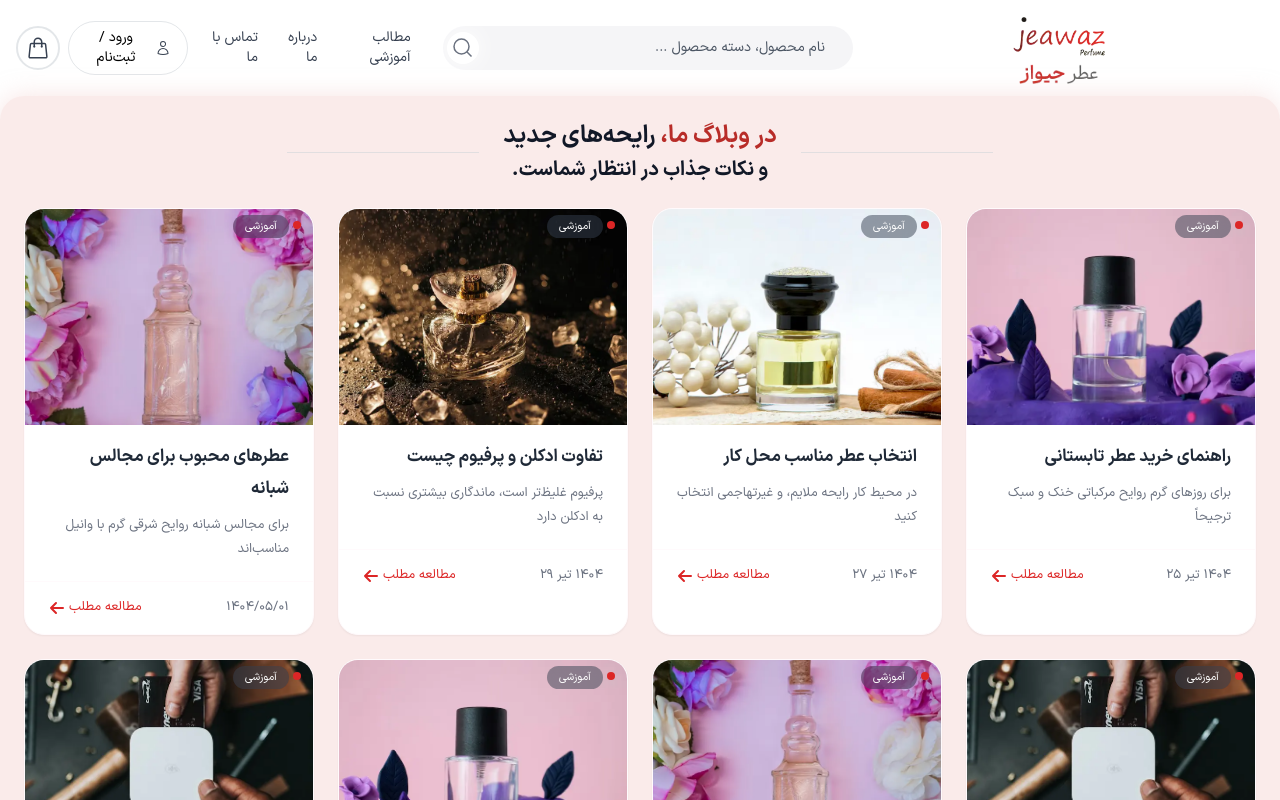
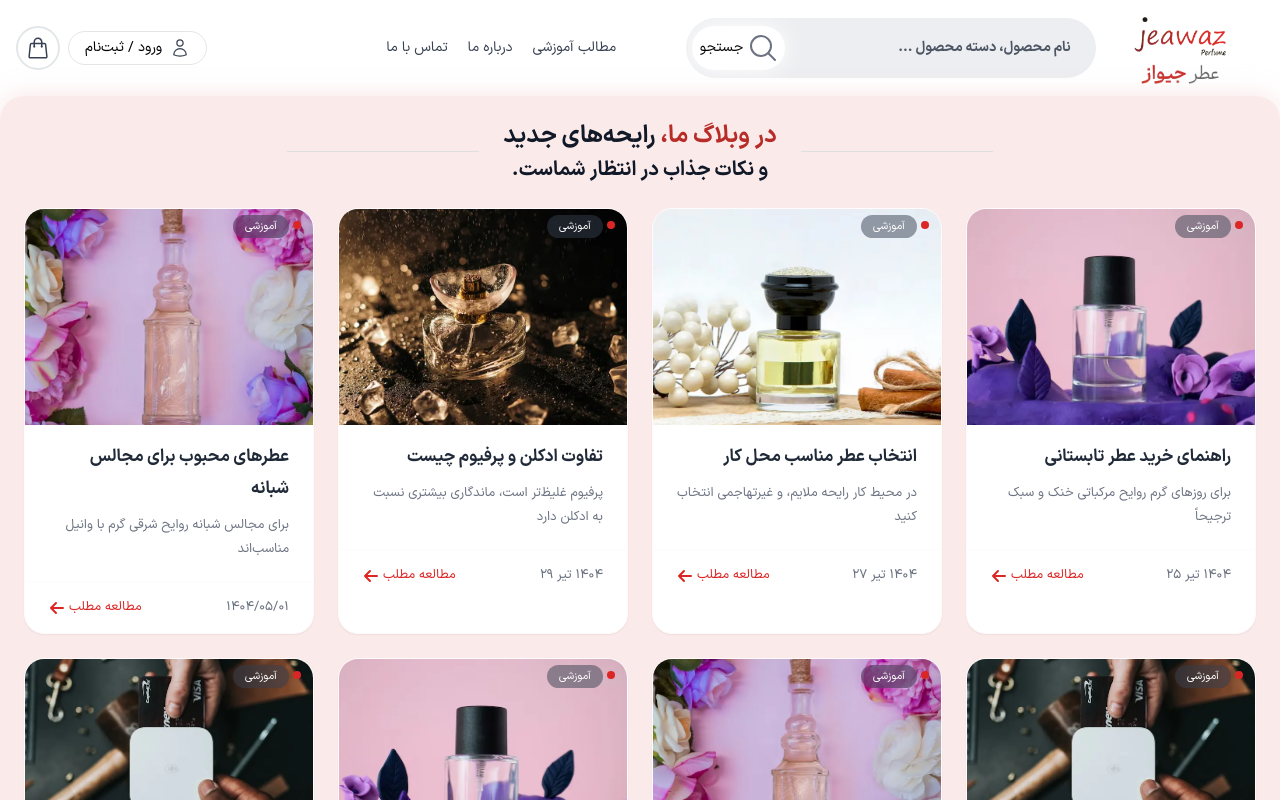
Before and after one commit to MohammadmehdiJamalpour/jeawaz, a React (Vite) app: page / in a window 1280 px wide. Shown: the top 800 px of the page. Built offline with nearby package versions, Linux system fonts and the light colour scheme.

Commit message:
width control on header + responsive improvements on search Input

```diff
--- a/src/components/header/Actions.jsx
+++ b/src/components/header/Actions.jsx
@@ -11,7 +11,7 @@ const Actions = React.memo(function Actions() {
   const navigate = useNavigate();
 
   return (
-    <div className="flex items-center gap-2">
+    <div className="flex items-center justify-end flex-1  gap-2">
       {/* ورود / ثبت نام */}
       <button
         type="button"
--- a/src/components/header/BrandBlock.jsx
+++ b/src/components/header/BrandBlock.jsx
@@ -6,7 +6,7 @@ const BrandBlock = React.memo(function BrandBlock({
   className = "",
 }) {
   return (
-    <div className={`flex flex-col flex-1 items-center justify-center gap-1 ${className}`}>
+    <div className={`flex flex-col  items-center justify-center gap-1 ${className}`}>
       <img
         className="max-h-12 max-md:max-h-10"
         src={englishLogo}
--- a/src/components/header/DesktopBar.jsx
+++ b/src/components/header/DesktopBar.jsx
@@ -11,18 +11,18 @@ const DesktopBar = React.memo(function DesktopBar() {
 
 
       {/* Right (RTL visual right): brand + search (container = max 50% width) */}
-      <div className="flex items-center  w-full">
+      <div className="flex items-center justify-evenly gap md:w-2/3 lg:w-1/2">
         <BrandBlock
           englishLogo={images.englishLogo}
           persianLogo={images.persianLogo}
         />
         {/* Search fills remaining space on the right side */}
-        <div className="flex-1">
+        <div className="w-2/3 ">
           <SearchInput className="w-full" />
         </div>
       </div>
        {/* Left: actions + nav */}
-      <div className="flex items-center w-1/2 gap-4 ">
+      <div className="flex items-center justify-evenly  w-1/2 gap-4 ">
         <NavLinks />
         <Actions />
       </div>
--- a/src/ui/SearchInput.jsx
+++ b/src/ui/SearchInput.jsx
@@ -7,11 +7,15 @@ const SearchInput = React.memo(function SearchInput({ className = "", inputProps
       <input
         type="text"
         placeholder="  نام محصول، دسته محصول ..."
-        className="w-full bg-gray-200/40 text-right rounded-full  py-3 pr-5 pl-12 text-sm placeholder:text-gray-600 focus:border-primary-500 focus:outline-none"
+        className="w-full bg-gray-200/70 text-right rounded-full  py-4 pr-5 lg:py-5 px-6 pl-12 text-sm placeholder:text-gray-600 font-semibold focus:border-primary-500 focus:outline-none"
         {...inputProps}
       />
       {/* Icon on LEFT for RTL */}
-      <MagnifyingGlassIcon className="absolute rounded-full bg-white shadow-centered-lg shadow-white p-1 left-1 top-1/2 h-8 w-8 -translate-y-1/2 text-gray-500" />
+      <div className="rounded-full gap-1 lg:flex items-center absolute top-1/2 p-1.5 -translate-y-1/2 left-1.5 bg-white shadow-centered-lg shadow-white">
+      <MagnifyingGlassIcon className="h-8 w-8  text-gray-500" />
+      <span className="hidden lg:inline text-sm ml-0.5">جستجو</span>
+       </div>
+
     </div>
   );
 });
```
